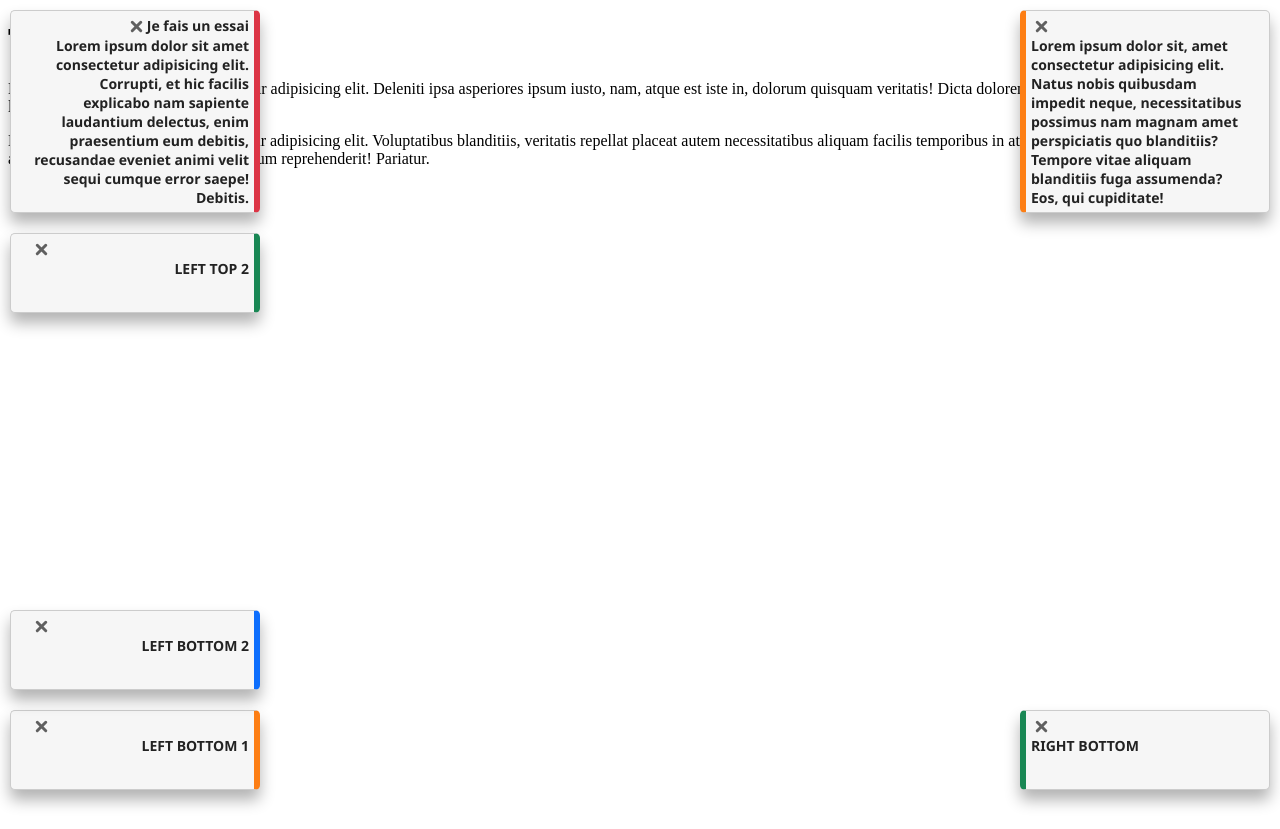
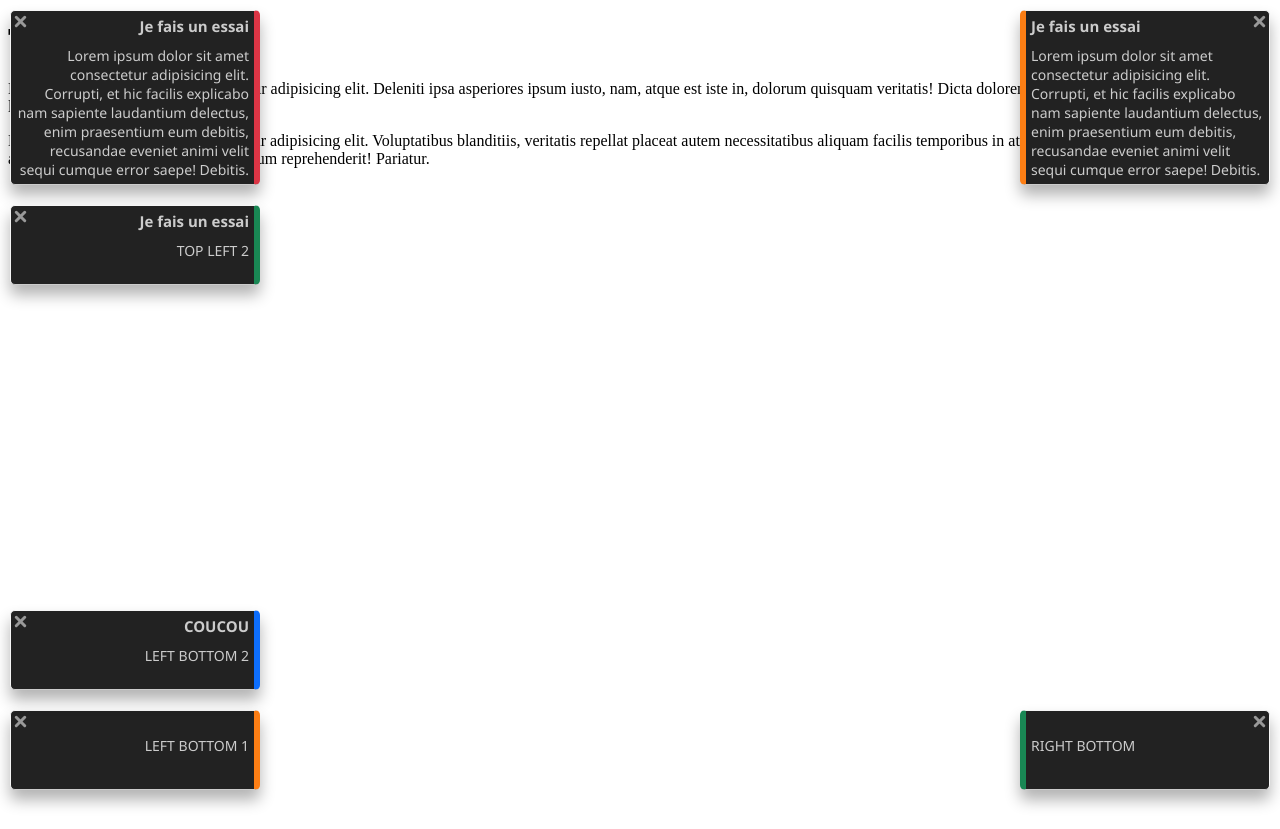
Before and after one commit to vnabet/js-toaster, a Svelte app: page / in a window 1280 px wide. Built offline with nearby package versions, Linux system fonts and the light colour scheme.

Commit message:
toast header with title

```diff
--- a/src/JSToaster.svelte
+++ b/src/JSToaster.svelte
@@ -1,24 +1,64 @@
-<div class="jstoaster">
+<div class="jstoaster dark">
   <ul class="toast-list left top">
     <li class="toast danger">
       <div class="header">
         <div class="title">Je fais un essai</div>
         <div class="close"></div>
       </div>
-      Lorem ipsum dolor sit amet consectetur adipisicing elit. Corrupti, et hic facilis explicabo nam sapiente laudantium delectus, enim praesentium eum debitis, recusandae eveniet animi velit sequi cumque error saepe! Debitis.
+      <div class="message">
+        Lorem ipsum dolor sit amet consectetur adipisicing elit. Corrupti, et hic facilis explicabo nam sapiente laudantium delectus, enim praesentium eum debitis, recusandae eveniet animi velit sequi cumque error saepe! Debitis.
+      </div>
     </li>
-    <li class="toast success"><div class="close"></div>LEFT TOP 2</li>
+    <li class="toast success">
+      <div class="header">
+        <div class="title">Je fais un essai</div>
+        <div class="close"></div>
+      </div>
+      <div class="message">
+        TOP LEFT 2
+      </div>
+    </li>
   </ul>
   <ul class="toast-list right top">
     <li class="toast warning">
-      <div class="close"></div>Lorem ipsum dolor sit, amet consectetur adipisicing elit. Natus nobis quibusdam impedit neque, necessitatibus possimus nam magnam amet perspiciatis quo blanditiis? Tempore vitae aliquam blanditiis fuga assumenda? Eos, qui cupiditate!</li>
+      <div class="header">
+        <div class="title">Je fais un essai</div>
+        <div class="close"></div>
+      </div>
+      <div class="message">
+        Lorem ipsum dolor sit amet consectetur adipisicing elit. Corrupti, et hic facilis explicabo nam sapiente laudantium delectus, enim praesentium eum debitis, recusandae eveniet animi velit sequi cumque error saepe! Debitis.
+      </div>
   </ul>
   <ul class="toast-list right bottom">
-    <li class="toast success"><div class="close"></div>RIGHT BOTTOM</li>
+    <li class="toast success">
+      <div class="header">
+        <div class="title"></div>
+        <div class="close"></div>
+      </div>
+      <div class="message">
+        RIGHT BOTTOM
+      </div>
+    </li>
   </ul>
   <ul class="toast-list left bottom">
-    <li class="toast warning"><div class="close"></div>LEFT BOTTOM 1</li>
-    <li class="toast info"><div class="close"></div>LEFT BOTTOM 2</li>
+    <li class="toast warning">
+      <div class="header">
+        <div class="title"></div>
+        <div class="close"></div>
+      </div>
+      <div class="message">
+        LEFT BOTTOM 1
+      </div>
+    </li>
+    <li class="toast info">
+      <div class="header">
+        <div class="title">COUCOU</div>
+        <div class="close"></div>
+      </div>
+      <div class="message">
+        LEFT BOTTOM 2
+      </div>
+    </li>
   </ul>
 </div>
 
@@ -79,10 +119,10 @@
     border-width: 1px 1px 6px 1px;
     border-style: solid;
     border-color: var(--jstoaster-grey);
-    padding: 20px 5px 5px 5px;
+    /* padding: 20px 5px 5px 5px; */
     font-family: 'Segoe UI', Tahoma, Geneva, Verdana, sans-serif;
     font-size: 14PX;
-    font-weight: 600;
+    font-weight: 400;
     color: var(--jstoaster-dark);
     /* ----- */
     /* border-radius: 5px 5px 0 0; */
@@ -93,7 +133,25 @@
   .header {
     position: relative;
     display: flex;
-    flex-direction: row-reverse;
+    /* flex-direction: row-reverse;
+    justify-content: flex-end; */
+    flex-direction: row;
+    justify-content: flex-end;
+  }
+
+  .title {
+    width: 100%;
+    text-align: left;
+    padding: 5px;
+    font-weight: 600;
+    font-size: 15px;
+  }
+
+  .message {
+    display: flex;
+    align-items: center;
+    justify-content: left;
+    padding: 5px;
   }
 
   .close {
@@ -189,7 +247,19 @@
       border-right-style: solid;
       justify-content: right;
       text-align: right;
-      padding: 5px 5px 5px 20px;
+      /* padding: 5px 5px 5px 20px; */
+    }
+
+    .left .header {
+      flex-direction: row-reverse;
+    }
+
+    .left .title {
+      text-align: right;
+    }
+
+    .left .message {
+      justify-content: right;
     }
 
     .left .toast.success {
@@ -222,7 +292,7 @@
       border-left-style: solid;
       justify-content: left;
       text-align: left;
-      padding: 5px 20px 5px 5px;
+      /* padding: 5px 20px 5px 5px; */
     }
 
     .right .toast.success {
```
